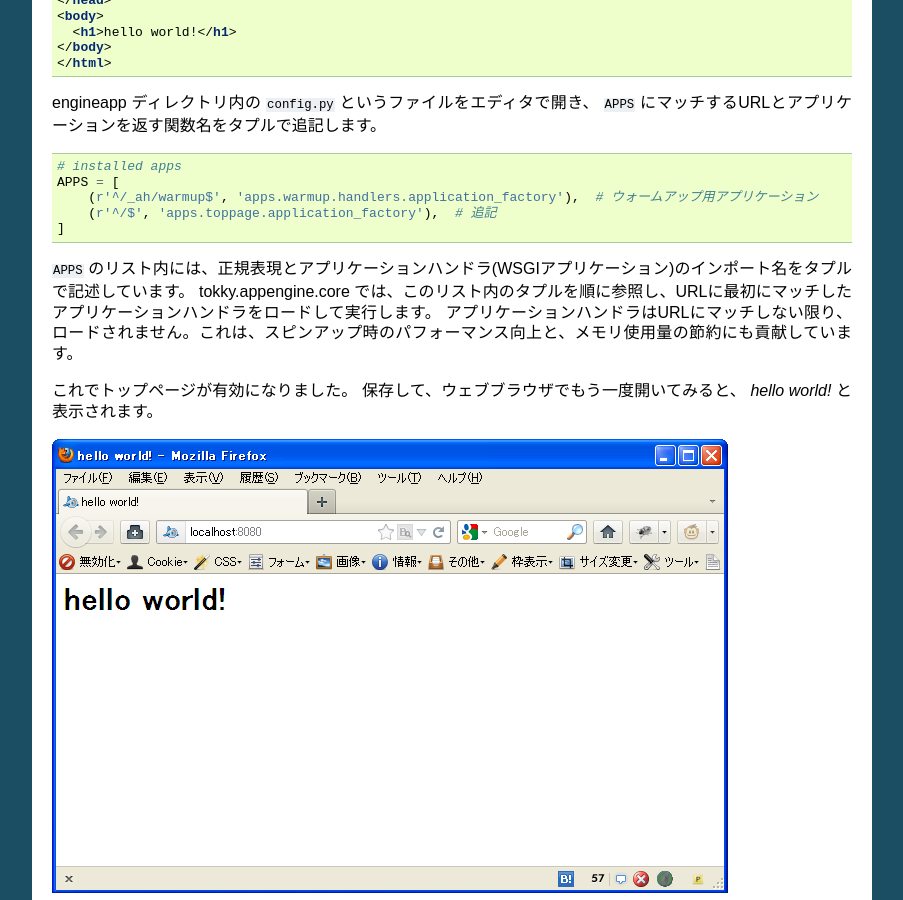
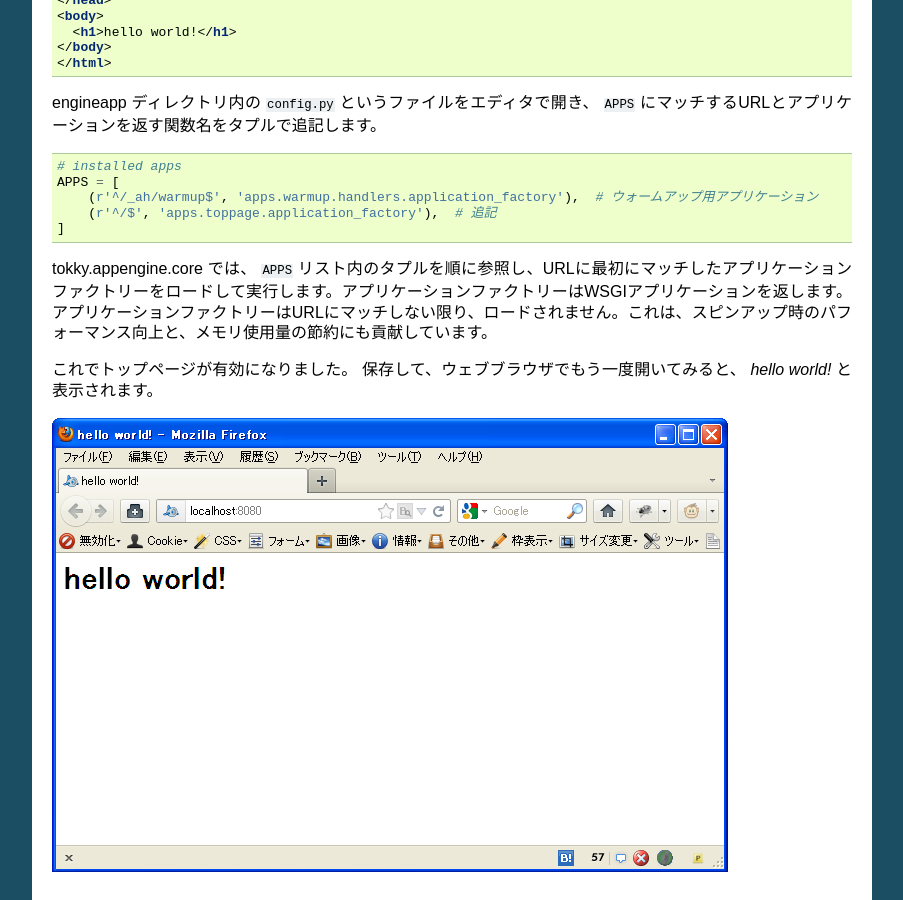
Before and after one commit to tokibito/tokky.appengine.core, a Sphinx documentation site: the page built from docs/ja/source/application.rst, in a window 1280 px wide and 900 px high, scrolled down 1105 px. Shown: the whole window, without its empty margins (198-1101 px from the left). Built offline with Sphinx 7.4.7, drawn with Linux system fonts in a browser that asks for light colours.

Commit message:
ドキュメントを更新

```diff
--- a/docs/ja/source/application.rst
+++ b/docs/ja/source/application.rst
@@ -77,9 +77,8 @@ engineapp ディレクトリ内の ``config.py`` というファイルをエデ
        (r'^/$', 'apps.toppage.application_factory'),  # 追記
    ]
 
-``APPS`` のリスト内には、正規表現とアプリケーションハンドラ(WSGIアプリケーション)のインポート名をタプルで記述しています。
-tokky.appengine.core では、このリスト内のタプルを順に参照し、URLに最初にマッチしたアプリケーションハンドラをロードして実行します。
-アプリケーションハンドラはURLにマッチしない限り、ロードされません。これは、スピンアップ時のパフォーマンス向上と、メモリ使用量の節約にも貢献しています。
+tokky.appengine.core では、 ``APPS`` リスト内のタプルを順に参照し、URLに最初にマッチしたアプリケーションファクトリーをロードして実行します。アプリケーションファクトリーはWSGIアプリケーションを返します。
+アプリケーションファクトリーはURLにマッチしない限り、ロードされません。これは、スピンアップ時のパフォーマンス向上と、メモリ使用量の節約にも貢献しています。
 
 これでトップページが有効になりました。
 保存して、ウェブブラウザでもう一度開いてみると、 `hello world!` と表示されます。
```
